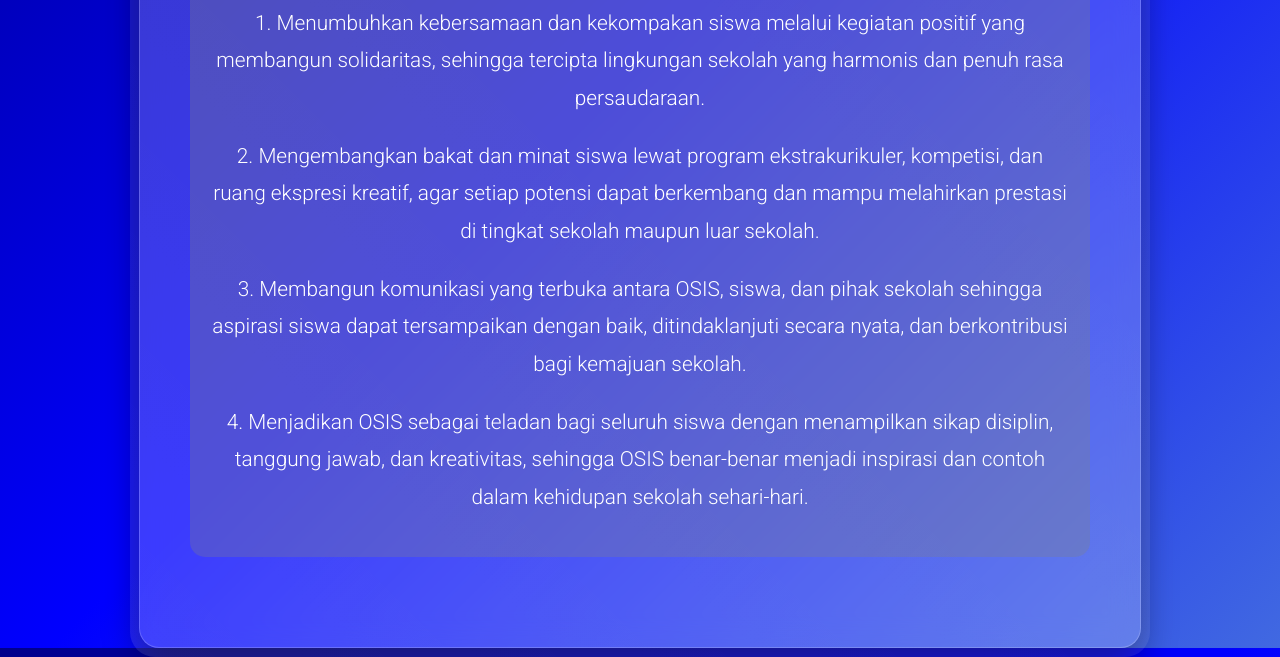
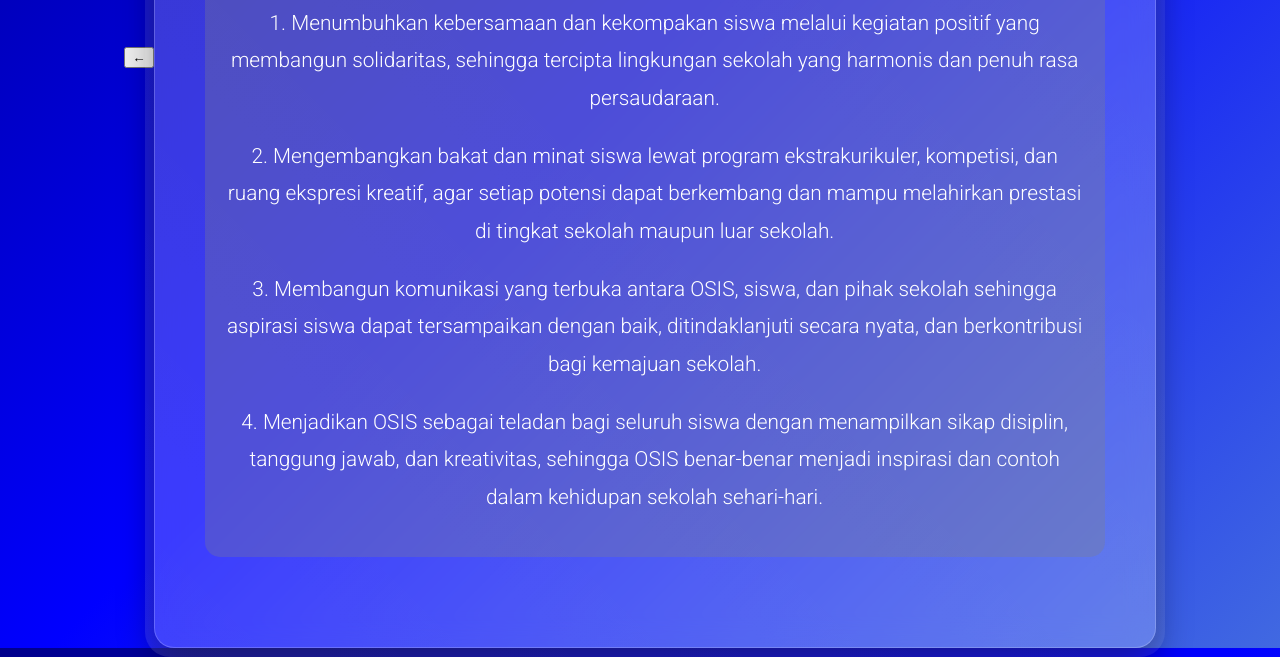
Before and after one commit to osmansage/ospksmansage, a plain HTML site: page visimisi.html in a window 1280 px wide. Shown: the part 532-1189 px from the top of the page. Drawn offline with Linux system fonts and the light colour scheme.

Commit message:
Update visimisi.html

```diff
--- a/visimisi.html
+++ b/visimisi.html
@@ -83,6 +83,11 @@
     </style>
 </head>
 <body>
+
+<button class="back-button" onclick="history.back()" aria-label="Kembali">
+  &#8592;
+</button>
+
     <div class="container">
         <h1>Visi dan Misi OSIS</h1>
 
```
